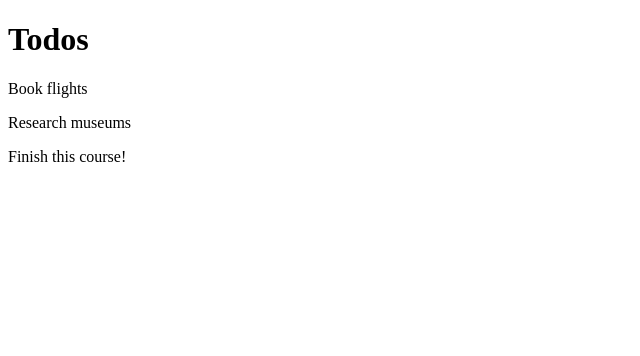
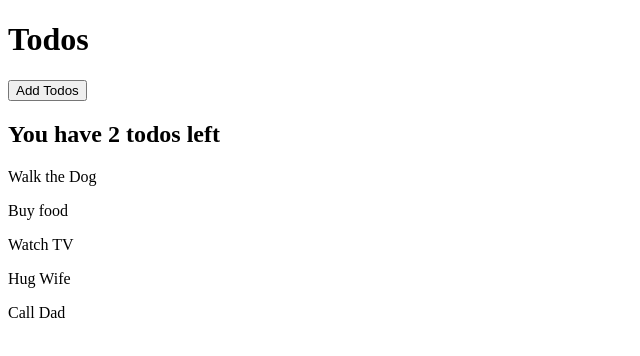
Before and after one commit to AngryGrizzlyBear/Udemy_Complete_Javascript_Course, a plain HTML site: page JS_Boot_Camp/todo-app/index.html in a window 1280 px wide. Shown: the whole page, without its empty margins (0-640 px from the left). Drawn offline with Linux system fonts and the light colour scheme.

Commit message:
Handling User Interaction.

```diff
--- a/JS_Boot_Camp/todo-app/index.html
+++ b/JS_Boot_Camp/todo-app/index.html
@@ -4,11 +4,7 @@
 <head></head>
 <body>
 <h1>Todos</h1>
-<p>Clean the kitchen</p>
-<p>Book flights</p>
-<p>Research museums</p>
-<p>Walk the dog</p>
-<p>Finish this course!</p>
+<button>Add Todos</button>
 <script src="todo-app.js"></script>
 </body>
 </html>
--- a/JS_Boot_Camp/todo-app/todo-app.js
+++ b/JS_Boot_Camp/todo-app/todo-app.js
@@ -1,8 +1,52 @@
-const paragraphs = document.querySelectorAll('p');
+const todos = [{
+    text: 'Walk the Dog',
+    completed: false,
+}, {
+    text: 'Buy food',
+    completed: false
+}, {
+    text: 'Watch TV',
+    completed: true,
+}, {
+    text: 'Hug Wife',
+    completed: true,
+}, {
+    text: 'Call Dad',
+    completed: true,
+}];
 
-paragraphs.forEach(function (p) {
-    if(p.textContent.includes('the')) {
-        p.remove()
-    }
+const incompleteTodos = todos.filter(function (todo) {
+    return !todo.completed
+});
 
+const summary = document.createElement('h2');
+
+summary.textContent = `You have ${incompleteTodos.length} todos left`;
+document.querySelector('body').appendChild(summary);
+
+todos.forEach(function (todo) {
+   const p = document.createElement('p');
+   p.textContent = todo.text;
+   document.querySelector('body').appendChild(p)
 });
+
+// Listen for new todos creation
+
+document.querySelector('button').addEventListener('click', function (e) {
+    console.log('The button was clicked!')
+});
+
+
+
+// Challenge Area
+// You have 2 todos left (p element)
+// Add a p for each todos above (use text value)
+
+// const paragraphs = document.querySelectorAll('p');
+//
+// paragraphs.forEach(function (p) {
+//     if(p.textContent.includes('the')) {
+//         p.remove()
+//     }
+//
+// });
```
Also changed, not shown: JS_Boot_Camp/notes-app/index.html (+3 -1 lines), JS_Boot_Camp/notes-app/notes-app.js (+52 -7 lines).
